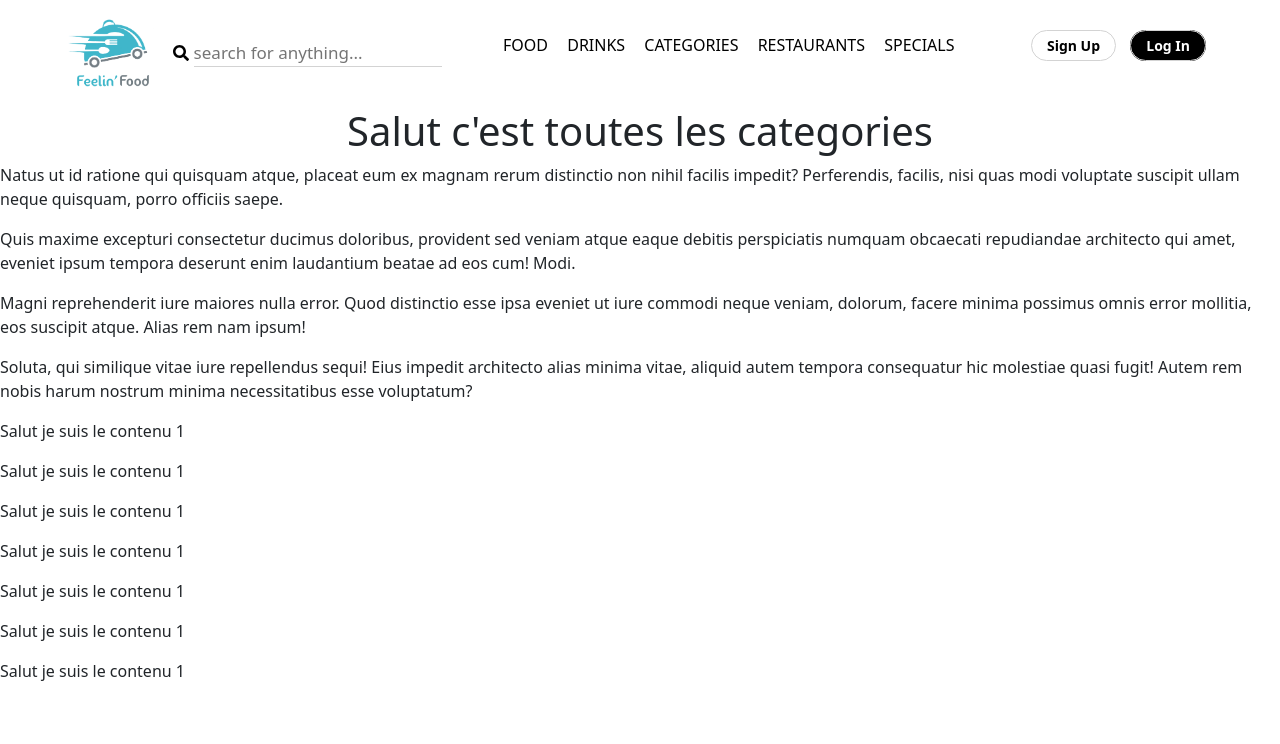
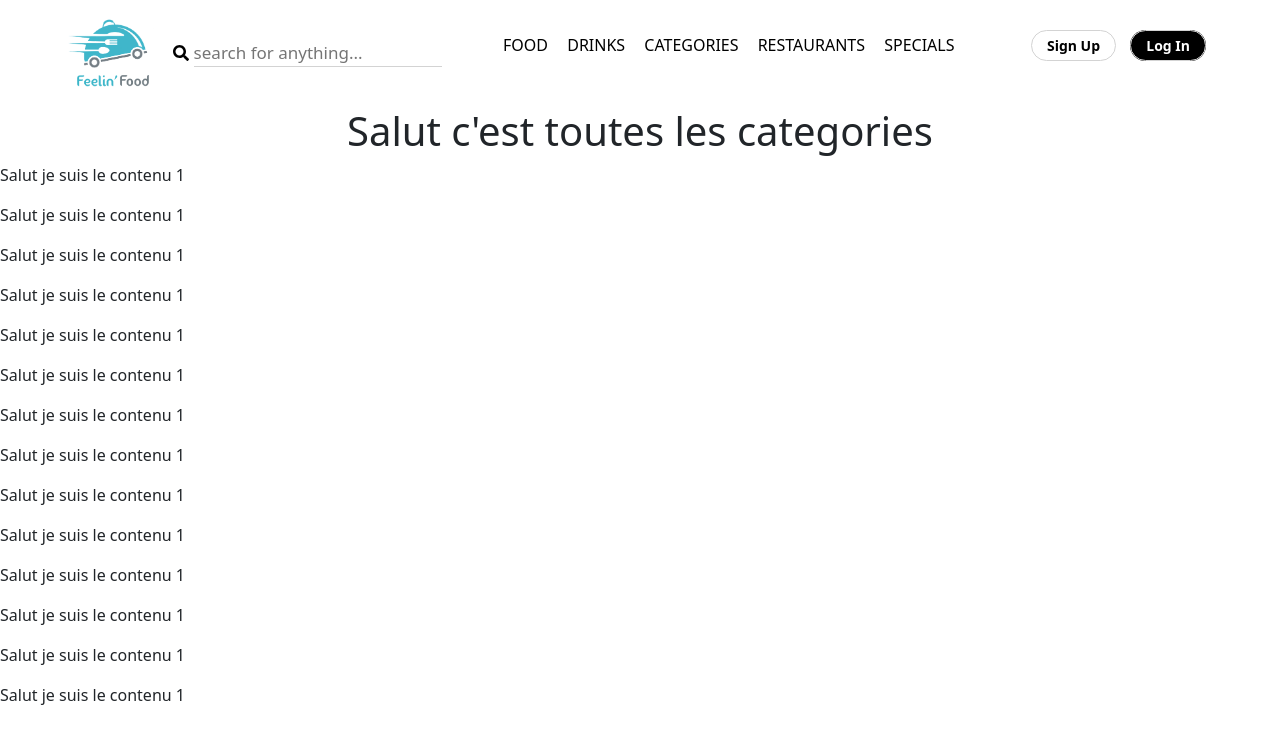
Before and after one commit to YPariset/Projet_Food_Tech, a PHP site: page /restaurant in a window 1280 px wide. Shown: the top 744 px of the page. Run offline with PHP 8.4, Linux system fonts and the light colour scheme.

Commit message:
navLink + scroll

```diff
--- a/_includes/header-banner.php
+++ b/_includes/header-banner.php
@@ -11,11 +11,11 @@
 
 
        <ul class="mainNav">
-           <li><a href="#">Food</a></li>
-           <li><a href="#">Drinks</a></li>
-           <li><a href="#">Categories</a></li>
-           <li><a href="#">Restaurants</a></li>
-           <li><a href="#">Specials</a></li>
+           <li><a href="index.php?page=restaurant">Food</a></li>
+           <li><a href="index.php?page=restaurant">Drinks</a></li>
+           <li><a href="index.php?page=restaurant">Categories</a></li>
+           <li><a href="index.php?page=restaurant">Restaurants</a></li>
+           <li><a href="index.php?page=restaurant">Specials</a></li>
         </ul>
 
    <div>
--- a/views/restaurant_view.php
+++ b/views/restaurant_view.php
@@ -17,13 +17,17 @@
         <div class="specialites"><p>Salut je suis le contenu 1</p></div>
         <div class="specialites"><p>Salut je suis le contenu 1</p></div>
         <div class="specialites"><p>Salut je suis le contenu 1</p></div>
+        <div class="specialites"><p>Salut je suis le contenu 1</p></div>
+        <div class="specialites"><p>Salut je suis le contenu 1</p></div>
+        <div class="specialites"><p>Salut je suis le contenu 1</p></div>
+        <div class="specialites"><p>Salut je suis le contenu 1</p></div>
+        <div class="specialites"><p>Salut je suis le contenu 1</p></div>
+        <div class="specialites"><p>Salut je suis le contenu 1</p></div>
+        <div class="specialites"><p>Salut je suis le contenu 1</p></div>
     </template>
 
     <h1>Salut c'est toutes les categories</h1>
-    <p>Natus ut id ratione qui quisquam atque, placeat eum ex magnam rerum distinctio non nihil facilis impedit? Perferendis, facilis, nisi quas modi voluptate suscipit ullam neque quisquam, porro officiis saepe.</p>
-    <p>Quis maxime excepturi consectetur ducimus doloribus, provident sed veniam atque eaque debitis perspiciatis numquam obcaecati repudiandae architecto qui amet, eveniet ipsum tempora deserunt enim laudantium beatae ad eos cum! Modi.</p>
-    <p>Magni reprehenderit iure maiores nulla error. Quod distinctio esse ipsa eveniet ut iure commodi neque veniam, dolorum, facere minima possimus omnis error mollitia, eos suscipit atque. Alias rem nam ipsum!</p>
-    <p>Soluta, qui similique vitae iure repellendus sequi! Eius impedit architecto alias minima vitae, aliquid autem tempora consequatur hic molestiae quasi fugit! Autem rem nobis harum nostrum minima necessitatibus esse voluptatum?</p>
+
     <button class="rm">Read More</button>
 </main>
 
@@ -51,13 +55,6 @@ function showMore() {
     let main = document.querySelector("main");
     let cloned = template.content.cloneNode(true);
 
-    // Modify the Contents within the Template
-//     cloned.querySelector(".first").textContent =
-//         "Target the element while in JavaScript in order to change/overwrite the template content";
-//     cloned.querySelector(".sec").textContent =
-//         "This can be helpful when generating infinite scroll and using ajax to populate data. Better implementation in modern browsers could be to also use <slot> element";
-
-    // Insert the New content into the Main element, before my hidden button
     main.insertBefore(cloned, btn);
 }
 
```
